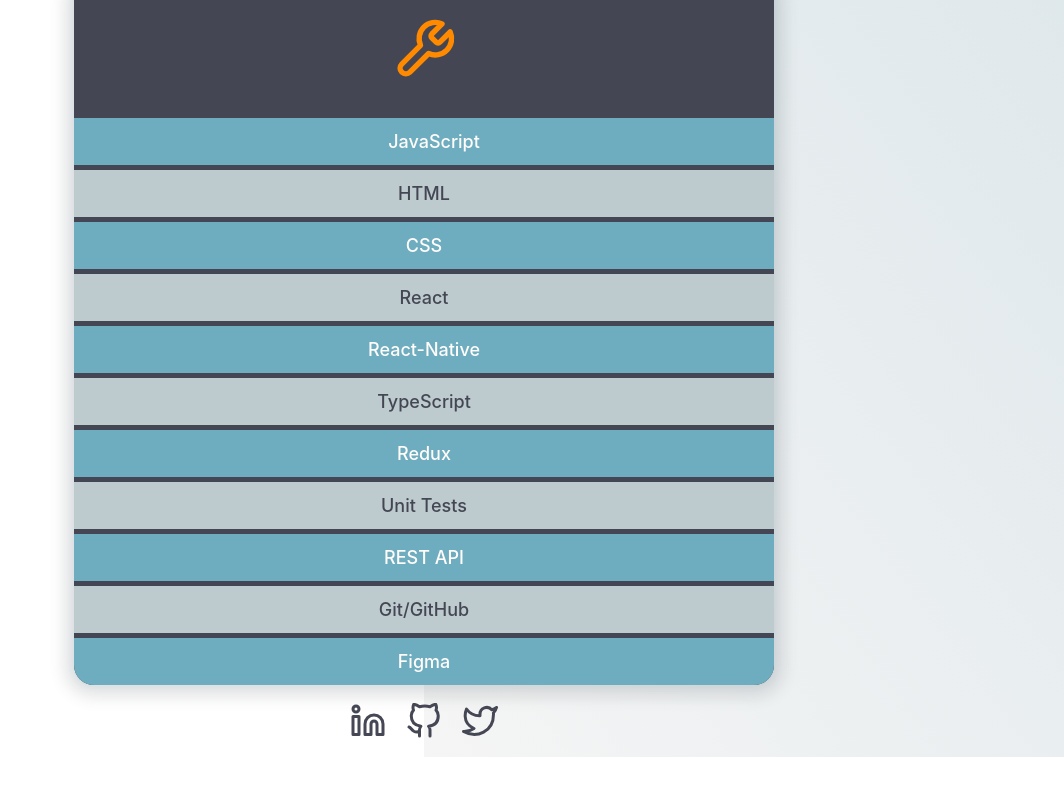
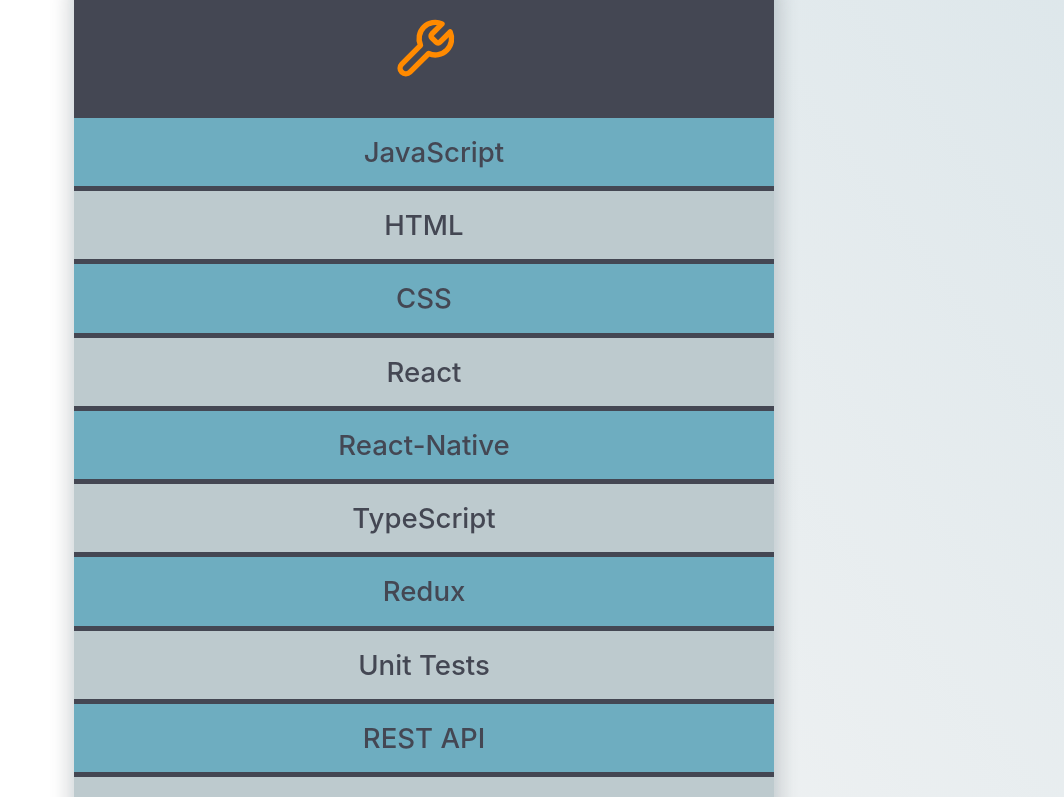
Before and after one commit to andrew-oyanguren/typescript-portfolio, a React (Vite) app: page /about in a window 1280 px wide. Shown: the part 2103-2900 px from the top of the page, without its empty margins (216-1280 px from the left). Before the commit the page ends 2860 px from the top, so only its background shows below. Built offline with nearby package versions, Linux system fonts and the light colour scheme.

Commit message:
Added p element to the li in SkillsCard component

```diff
--- a/src/components/SkillsCard/SkillsCard.tsx
+++ b/src/components/SkillsCard/SkillsCard.tsx
@@ -27,7 +27,9 @@ export default function SkillsCard() {
           className={`${styles.itemWrapper} ${inView ? styles.animate : ''}`}
           key={skill}
         >
-          <li>{skill}</li>
+          <li>
+            <p>{skill}</p>
+          </li>
         </div>
       ))}
     </ul>
```
